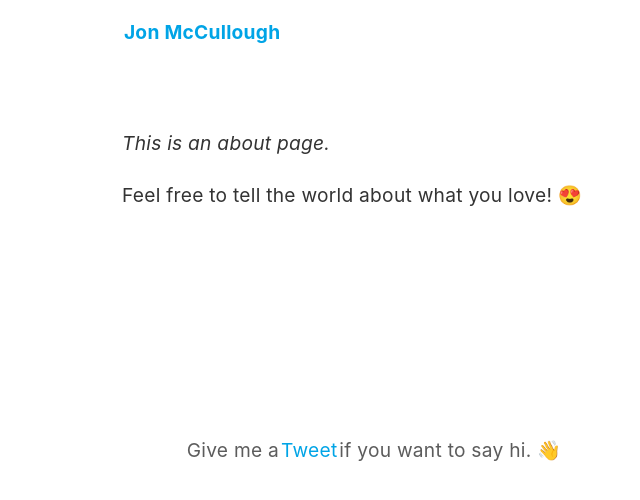
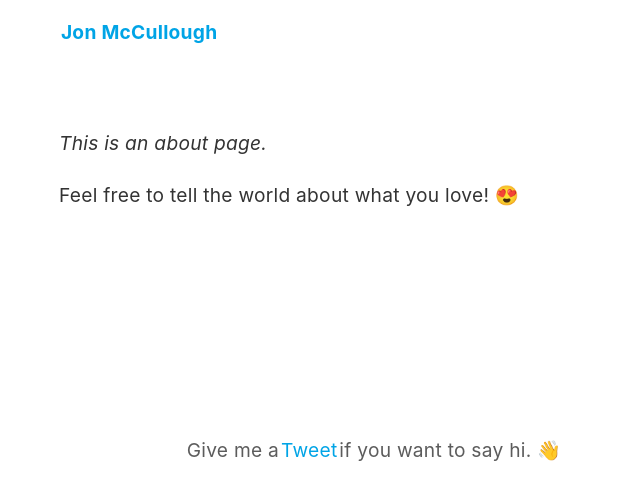
Before and after one commit to jonmccull/digital-garden, a Jekyll site: the page built from _pages/about.md, in a window 1280 px wide. Shown: the top 500 px of the page, without its empty margins (266-906 px from the left). Built offline with Jekyll 4.4.1, drawn with Linux system fonts in a browser that asks for light colours.

Commit message:
Layout, increase main content grid fr
Signed-off-by: Jon McCullough <jonmccull@pm.me>

```diff
--- a/_sass/_style.scss
+++ b/_sass/_style.scss
@@ -246,7 +246,7 @@
 
 .container-grid {
  display: grid;
-  grid-template-columns: 0.30fr 10px 0.40fr 10px 0.30fr;
+  grid-template-columns: 0.25fr 10px 0.50fr 10px 0.25fr;
   grid-template-rows: auto 10px auto 10px auto 10px auto 10px auto;
   min-height: 60vh;
 }
```
